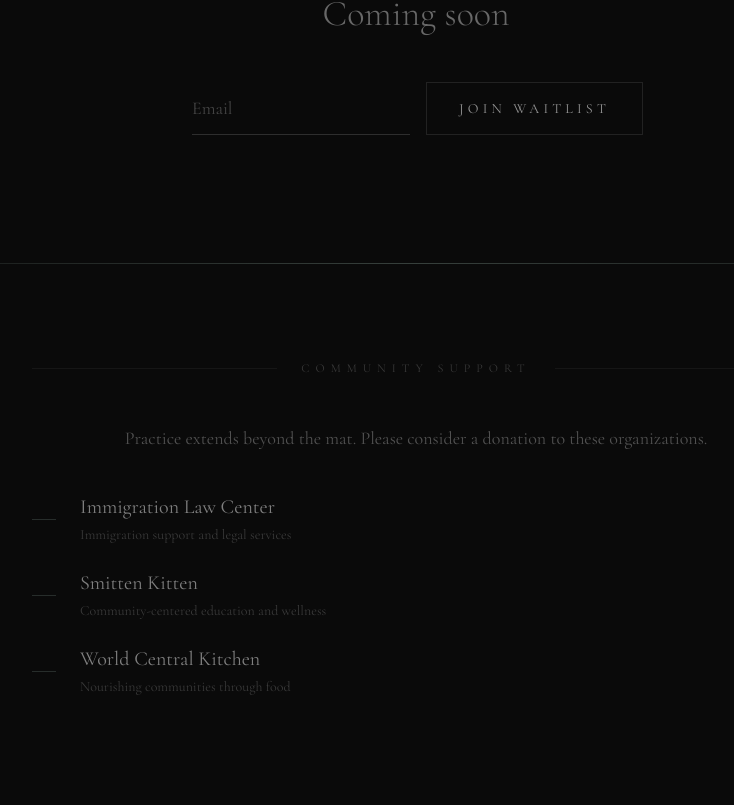
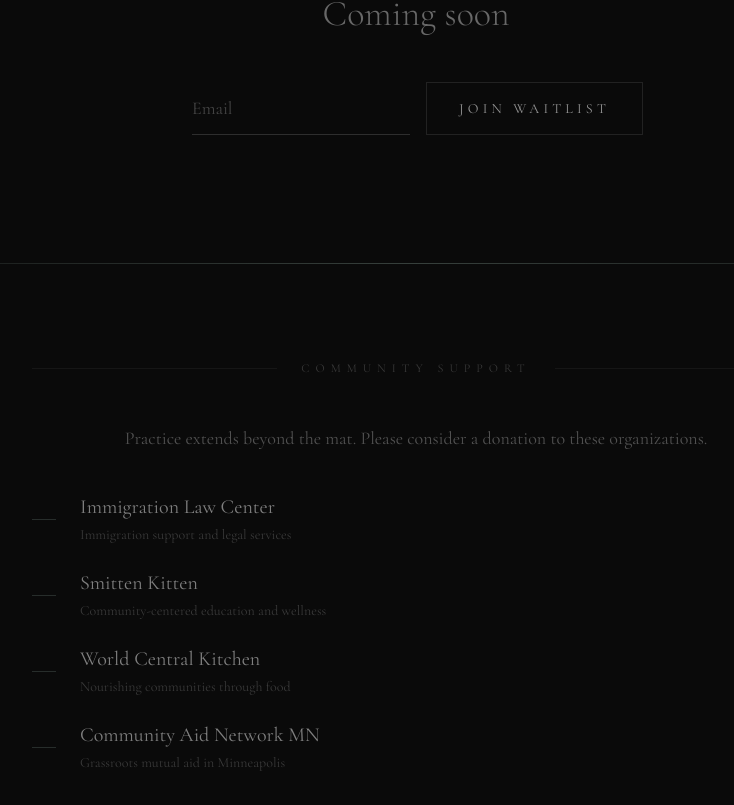
Before and after one commit to aydo-89/lmnoyoga, a Next.js app: page /offerings in a window 1280 px wide. Shown: the part 1226-2031 px from the top of the page, without its empty margins (224-958 px from the left). Built offline with nearby package versions, Linux system fonts and the light colour scheme.

Commit message:
add Community Aid Network MN to community support

```diff
--- a/app/offerings/page.tsx
+++ b/app/offerings/page.tsx
@@ -18,6 +18,11 @@ const communityLinks = [
     name: 'World Central Kitchen',
     url: 'https://wck.org/',
     description: 'Nourishing communities through food',
+  },
+  {
+    name: 'Community Aid Network MN',
+    url: 'https://www.canmn.org/',
+    description: 'Grassroots mutual aid in Minneapolis',
   },
 ];
 
```
